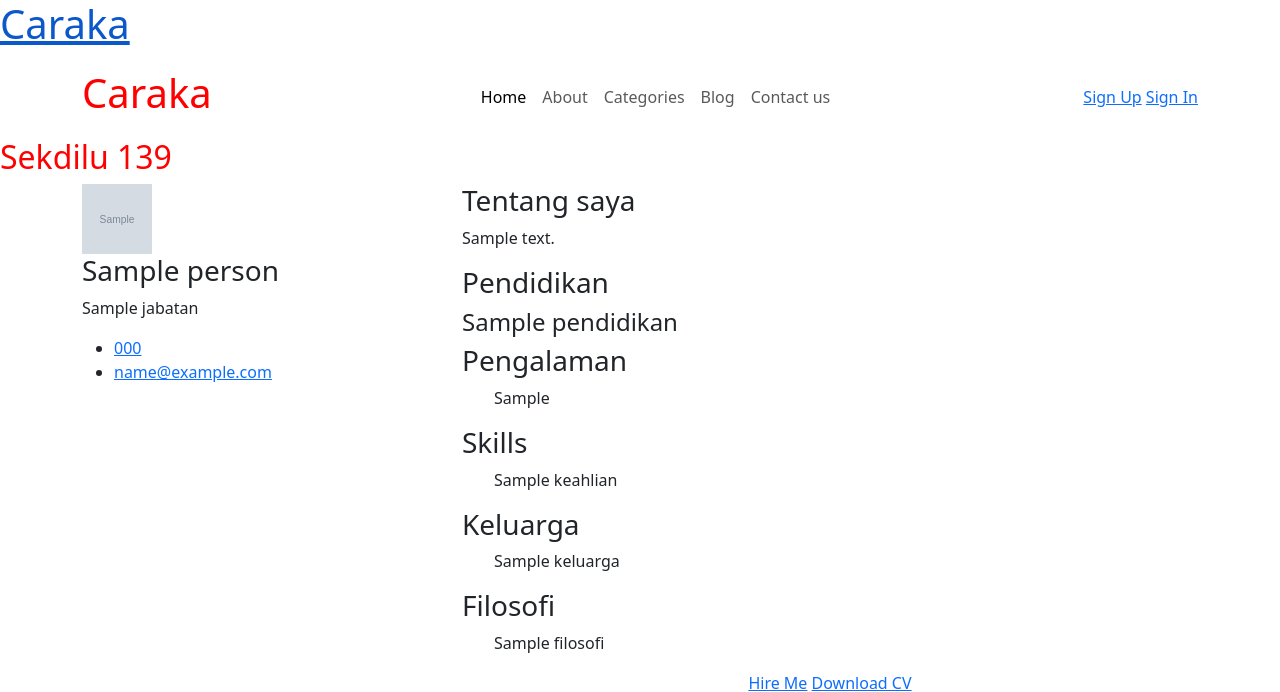
After one commit to gurnitha/django-sekdilu139, a Django app: template templates/sekdilu139/detail.html in a window 1280 px wide. The commit adds this page. Shown: the top 692 px of the page. Run offline with Django 4.2, Linux system fonts and the light colour scheme; the template is opened without the code that fills it: most values are stand-ins (such as "Sample title", 1, 10 or a date in 2020); grey boxes marked "Sample" are stand-in pictures; some libraries are stand-ins or nearby versions.

Commit message:
03.5 Create detail page

```diff
--- a/apps/sekdilu139/urls.py
+++ b/apps/sekdilu139/urls.py
@@ -10,4 +10,5 @@ app_name='sekdilu139'
 
 urlpatterns = [
     path('', views.home_page, name='home_page'),
+    path('/<slug>/', views.detail_page, name='detail_page'),
 ]
--- a/config/urls.py
+++ b/config/urls.py
@@ -12,6 +12,7 @@ urlpatterns = [
     # sekdilu139
     path('', include('apps.sekdilu139.urls', namespace='sekdilu139')),
     path('admin/', admin.site.urls),
+    path('ckeditor/', include('ckeditor_uploader.urls')),
 ]
 if settings.DEBUG: # new
     urlpatterns += static(settings.MEDIA_URL, document_root=settings.MEDIA_ROOT)
--- /dev/null
+++ b/templates/sekdilu139/detail.html
@@ -0,0 +1,99 @@
+{% extends 'base.html' %}
+{% load static %}
+
+{% block content %}
+
+        <section class="candidate-details pt-100 pb-100">
+            <div class="container">
+                <div class="row">
+                    <div class="col-lg-4">
+                        <div class="candidate-profile">
+                            <img src="{{person.image.url}}" alt="candidate image" height="70" width="70">
+                            <h3>{{person.name}}</h3>
+                            <p>{{person.jabatan|capfirst}}</p>
+
+                            <ul>
+                                <li>
+                                    <a href="tel:+100230342">
+                                        <i class='bx bxs-phone'></i>
+                                        {{person.phone}}
+                                    </a>
+                                </li>
+                                <li>
+                                    <a href="mailto:john@gmail.com">
+                                        <i class='bx bxs-location-plus'></i>
+                                        {{person.email}}
+                                    </a>
+                                </li>
+                            </ul>
+
+                            <div class="candidate-social">
+                            	{% for person in persons %}
+                            	{% for x in person.sosmed_id.all %}
+                                <a href="{{x.url}}" target="_blank"><i class="bx bxl-{{x.name}}"></i></a>
+                                <!-- <a href="#" target="_blank"><i class="bx bxl-twitter"></i></a>
+                                <a href="#" target="_blank"><i class="bx bxl-linkedin"></i></a>
+                                <a href="#" target="_blank"><i class="bx bxl-instagram"></i></a>  -->
+                                {% endfor %}
+                                {% endfor %}
+                            </div>
+                        </div>
+                    </div>
+                    <div class="col-lg-8">
+                        <div class="candidate-info-text">
+                            <h3>Tentang saya</h3>
+                            <p>{{person.about_me|safe}}</p>
+                        </div>
+
+                        <div class="candidate-info-text candidate-education">
+                            <h3>Pendidikan</h3>
+
+                            <div class="education-info">
+                                <h4>{{person.pendidikan|safe}}</h4>
+                            </div>
+                        </div>
+
+                        <div class="candidate-info-text candidate-experience">
+                            <h3>Pengalaman</h3>
+
+                            <ul>
+                                {{person.pengalaman_kerja|safe}}
+                            </ul>
+                        </div>
+
+                        <div class="candidate-info-text candidate-skill">
+                            <h3>Skills</h3>
+
+                            <ul>
+                                {{person.keahlian|safe}}
+                            </ul>
+                        </div>
+
+                        <div class="candidate-info-text candidate-skill">
+                            <h3>Keluarga</h3>
+
+                            <ul>
+                                {{person.keluarga|safe}}
+                            </ul>
+                        </div>
+
+                        <div class="candidate-info-text candidate-skill">
+                            <h3>Filosofi</h3>
+
+                            <ul>
+                                {{person.filosofi|safe}}
+                            </ul>
+                        </div>
+
+                        <div class="candidate-info-text text-center">
+                            <div class="theme-btn">
+                                <a href="#" class="default-btn">Hire Me</a>
+                                <a href="#" class="default-btn">Download CV</a>
+                            </div>
+                        </div>
+                    </div>
+                </div>
+            </div>
+        </section>
+
+{% endblock content %}
--- a/templates/sekdilu139/index.html
+++ b/templates/sekdilu139/index.html
@@ -12,11 +12,13 @@
                     <div class="col-lg-3 col-sm-6">
                         <div class="candidate-card">
                             <div class="candidate-img">
+                                <a href="{% url 'sekdilu139:detail_page' person.slug %}">
                                 <img src="{{person.image.url}}" alt="candidate image">
+                                </a>
                             </div>
                             <div class="candidate-text">
                                 <h3>
-                                    <a href="candidate-details.html">{{person.name|capfirst}}</a>
+                                    <a href="{% url 'sekdilu139:detail_page' person.slug %}">{{person.name|capfirst}}</a>
                                 </h3>
                                 <ul>
                                     <li>
```
Also changed, not shown: apps/sekdilu139/models.py (+7 -5 lines), apps/sekdilu139/views.py (+12 -0 lines), config/settings.py (+21 -0 lines), README.md, apps/sekdilu139/migrations/0012_remove_person_pengalaman_alter_person_about_me_and_more.py (added), apps/sekdilu139/migrations/0013_person_keluarga.py (added), apps/sekdilu139/migrations/0014_person_pilosofi.py (added), apps/sekdilu139/migrations/0015_rename_pilosofi_person_filosofi.py (added), uploads/media/person/berlian.PNG (added).
